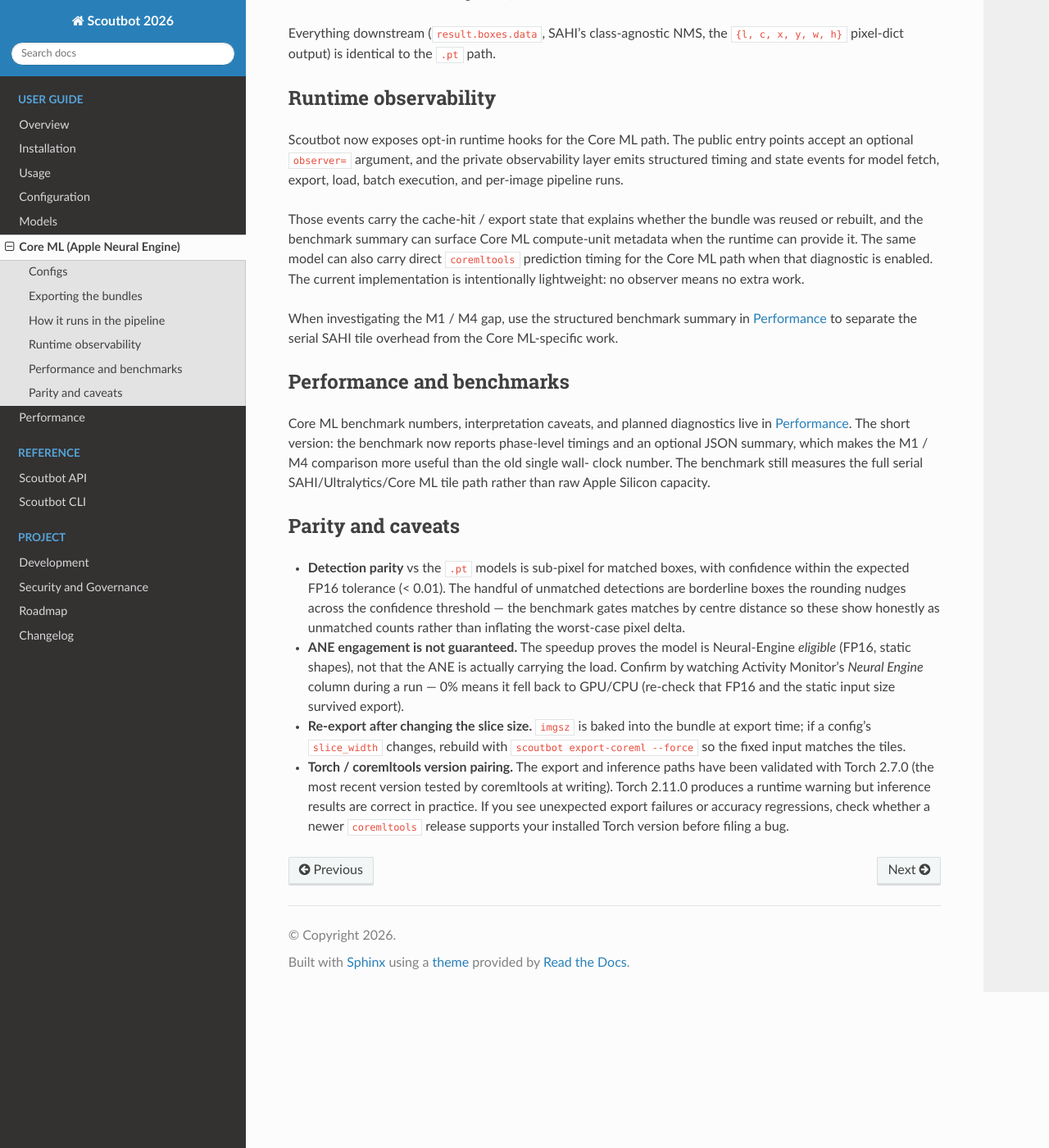
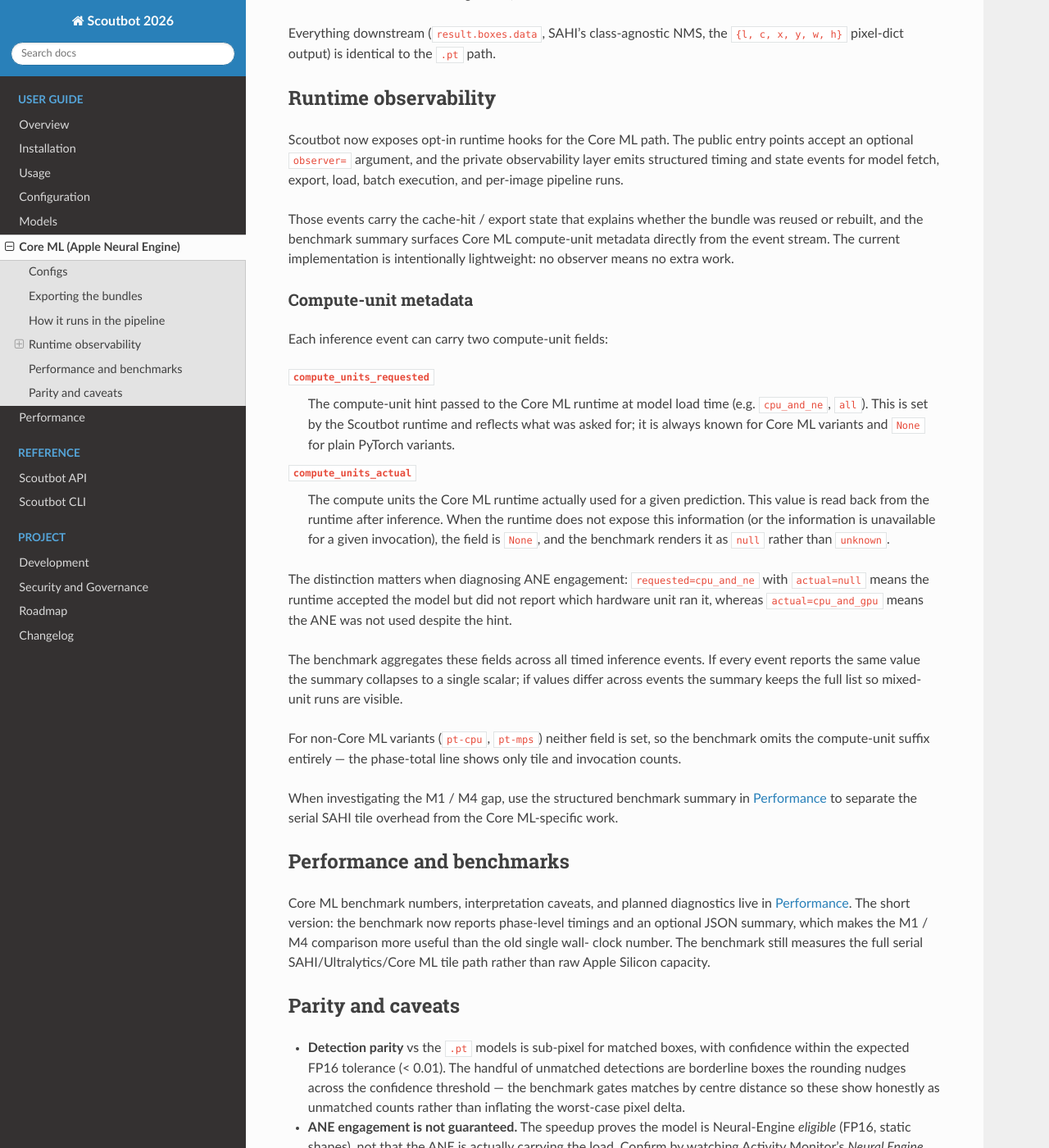
Before and after one commit to SurveyTools/scoutbot-two, a Sphinx documentation site: the page built from docs/coreml.rst, in a window 1280 px wide and 1400 px high, scrolled down 2006 px. Shown: the whole window at 82% size. Built offline with Sphinx 7.4.7 and the Read the Docs theme 3.1.0, drawn with Linux system fonts in a browser that asks for light colours; formulas are drawn with MathJax 3.

Commit message:
Surface new metadata in benchmark and docs.

```diff
--- a/CHANGELOG.rst
+++ b/CHANGELOG.rst
@@ -5,6 +5,10 @@ Changelog
 Unreleased
 ----------
 
+* The Core ML benchmark phase-total output now shows ``requested=<val> actual=<val>`` for
+  Core ML variants (or ``actual=null`` when the runtime does not expose the actual compute
+  unit). Non-Core ML variants (``pt-cpu``, ``pt-mps``) omit the suffix entirely instead of
+  printing ``requested=unknown actual=unknown``.
 * Added private runtime observability hooks and a structured Core ML benchmark summary so
   performance investigations can separate phase timing from serial SAHI overhead.
 * Added Core ML documentation for ``v3-coreml`` and ``v3-cls-coreml`` configs, export behavior,
--- a/docs/coreml.rst
+++ b/docs/coreml.rst
@@ -92,10 +92,36 @@ optional ``observer=`` argument, and the private observability layer emits struc
 state events for model fetch, export, load, batch execution, and per-image pipeline runs.
 
 Those events carry the cache-hit / export state that explains whether the bundle was reused or
-rebuilt, and the benchmark summary can surface Core ML compute-unit metadata when the runtime can
-provide it. The same model can also carry direct ``coremltools`` prediction timing for the Core ML
-path when that diagnostic is enabled. The current implementation is intentionally lightweight: no
-observer means no extra work.
+rebuilt, and the benchmark summary surfaces Core ML compute-unit metadata directly from the event
+stream. The current implementation is intentionally lightweight: no observer means no extra work.
+
+Compute-unit metadata
+^^^^^^^^^^^^^^^^^^^^^
+
+Each inference event can carry two compute-unit fields:
+
+``compute_units_requested``
+   The compute-unit hint passed to the Core ML runtime at model load time (e.g.
+   ``cpu_and_ne``, ``all``). This is set by the Scoutbot runtime and reflects what was asked
+   for; it is always known for Core ML variants and ``None`` for plain PyTorch variants.
+
+``compute_units_actual``
+   The compute units the Core ML runtime actually used for a given prediction. This value is
+   read back from the runtime after inference. When the runtime does not expose this
+   information (or the information is unavailable for a given invocation), the field is
+   ``None``, and the benchmark renders it as ``null`` rather than ``unknown``.
+
+The distinction matters when diagnosing ANE engagement: ``requested=cpu_and_ne`` with
+``actual=null`` means the runtime accepted the model but did not report which hardware unit
+ran it, whereas ``actual=cpu_and_gpu`` means the ANE was not used despite the hint.
+
+The benchmark aggregates these fields across all timed inference events. If every event
+reports the same value the summary collapses to a single scalar; if values differ across
+events the summary keeps the full list so mixed-unit runs are visible.
+
+For non-Core ML variants (``pt-cpu``, ``pt-mps``) neither field is set, so the benchmark
+omits the compute-unit suffix entirely — the phase-total line shows only tile and invocation
+counts.
 
 When investigating the M1 / M4 gap, use the structured benchmark summary in :doc:`performance`
 to separate the serial SAHI tile overhead from the Core ML-specific work.
```
Also changed, not shown: docs/performance.rst (+28 -1 lines), docs/roadmap.rst (+11 -1 lines), 1 other file.
